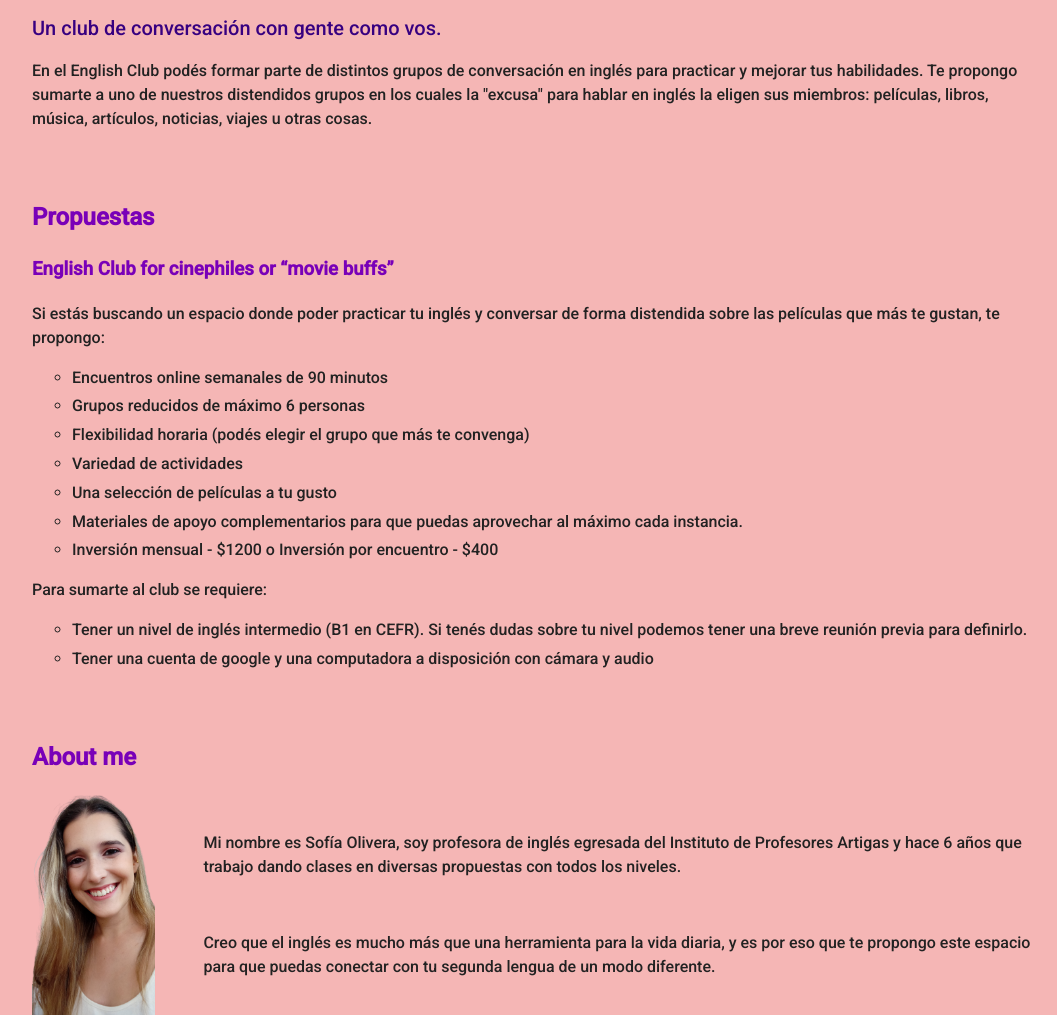
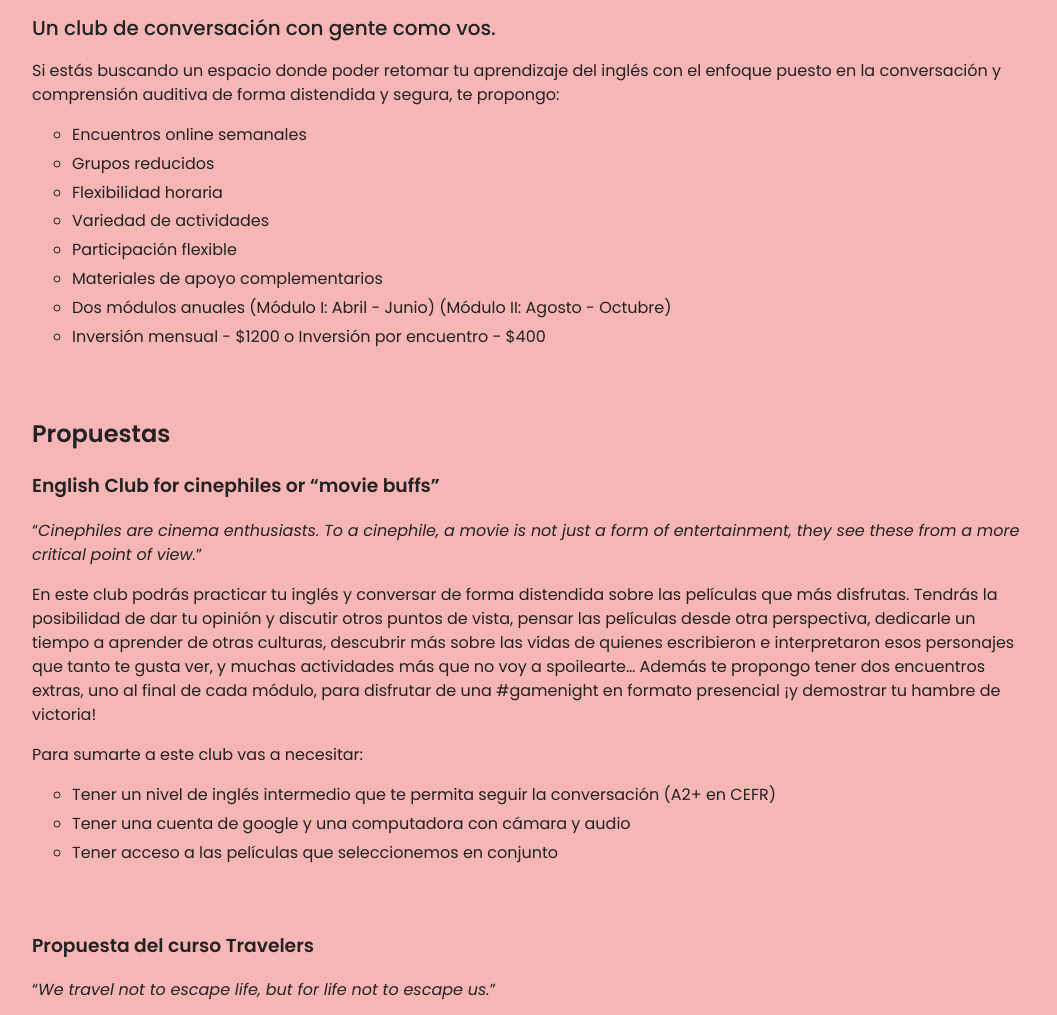
Before and after one commit to englishuruguayclub/englishuruguayclub.github.io, a plain HTML site: page index.html in a window 1280 px wide. Shown: the part 425-1440 px from the top of the page, without its empty margins (108-1165 px from the left). Drawn offline with Linux system fonts and the light colour scheme.

Commit message:
fix content and improve styles and font

```diff
--- a/index.html
+++ b/index.html
@@ -12,6 +12,9 @@
     <link rel="preconnect" href="https://fonts.googleapis.com">
     <link rel="preconnect" href="https://fonts.gstatic.com" crossorigin>
     <link href="https://fonts.googleapis.com/css2?family=Roboto:wght@500&display=swap" rel="stylesheet">
+    <link rel="preconnect" href="https://fonts.googleapis.com">
+    <link rel="preconnect" href="https://fonts.gstatic.com" crossorigin>
+    <link href="https://fonts.googleapis.com/css2?family=Poppins:ital,wght@0,400;0,500;0,600;1,400;1,500&display=swap" rel="stylesheet">
     <link rel="stylesheet" href="./main.css">
   </head>
   <body>
@@ -30,27 +33,40 @@
         <div class="content-container">
           <p><span class="highlight">Practicá tu inglés!</span></p>
           <p><span class="highlight">Un club de conversación con gente como vos.</span></p>
-          <p>En el English Club podés formar parte de distintos grupos de conversación en inglés para practicar y mejorar tus habilidades. Te propongo sumarte a uno de nuestros distendidos grupos en los cuales la "excusa" para hablar en inglés la eligen sus miembros: películas, libros, música, artículos, noticias, viajes u otras cosas.</p>
+          <p>Si estás buscando un espacio donde poder retomar tu aprendizaje del inglés con el enfoque puesto en la conversación y comprensión auditiva de forma distendida y segura, te propongo:</p>
+          <ul>
+            <li>Encuentros online semanales</li>
+            <li>Grupos reducidos</li>
+            <li>Flexibilidad horaria</li>
+            <li>Variedad de actividades</li>
+            <li>Participación flexible</li>
+            <li>Materiales de apoyo complementarios</li>
+            <li>Dos módulos anuales (Módulo I: Abril - Junio) (Módulo II: Agosto - Octubre)</li>
+            <li>Inversión mensual - $1200 o Inversión por encuentro - $400</li>
+          </ul>
         </div>
       </section>
       <section id="proposals">
         <div class="content-container">
           <h2>Propuestas</h2>
           <h3>English Club for cinephiles or “movie buffs”</h3>
-          <p>Si estás buscando un espacio donde poder practicar tu inglés y conversar de forma distendida sobre las películas que más te gustan, te propongo:</p>
+          <q><i>Cinephiles are cinema enthusiasts. To a cinephile, a movie is not just a form of entertainment, they see these from a more critical point of view.</i></q>
+          <p>En este club podrás practicar tu inglés y conversar de forma distendida sobre las películas que más disfrutas. Tendrás la posibilidad de dar tu opinión y discutir otros puntos de vista, pensar las películas desde otra perspectiva, dedicarle un tiempo a aprender de otras culturas, descubrir más sobre las vidas de quienes escribieron e interpretaron esos personajes que tanto te gusta ver, y muchas actividades más que no voy a spoilearte… Además te propongo tener dos encuentros extras, uno al final de cada módulo, para disfrutar de una #gamenight en formato presencial ¡y demostrar tu hambre de victoria!</p>
+          <p>Para sumarte a este club vas a necesitar:</p>
           <ul>
-            <li>Encuentros online semanales de 90 minutos</li>
-            <li>Grupos reducidos de máximo 6 personas</li>
-            <li>Flexibilidad horaria (podés elegir el grupo que más te convenga)</li>
-            <li>Variedad de actividades</li>
-            <li>Una selección de películas a tu gusto</li>
-            <li>Materiales de apoyo complementarios para que puedas aprovechar al máximo cada instancia.</li>
-            <li>Inversión mensual - $1200 o Inversión por encuentro - $400</li>
+            <li>Tener un nivel de inglés intermedio que te permita seguir la conversación (A2+ en CEFR)</li>
+            <li>Tener una cuenta de google y una computadora con cámara y audio</li>
+            <li>Tener acceso a las películas que seleccionemos en conjunto</li>
           </ul>
-          <p>Para sumarte al club se requiere:</p>
+        </div>
+        <div class="content-container">
+          <h3>Propuesta del curso Travelers</h3>
+          <q><i>We travel not to escape life, but for life not to escape us.</i></q>
+          <p>En este club podrás retomar el aprendizaje de esta segunda lengua en un espacio seguro y a tu propio ritmo, con el objetivo puesto en aprender inglés desde cero para sentirte capaz y arriesgarte más en tus próximos viajes. Te propongo trabajar desde la comunicación oral con temáticas claves para los contextos en los que necesitarás manejarte (aeropuerto, hotel, restaurant, transporte y calle, museo, tienda, consultorio médico), pudiendo también solicitar temas que te parezca pertinente sumar.</p>
+          <p>Para sumarte a este club vas a necesitar:</p>
           <ul>
-            <li>Tener un nivel de inglés intermedio (B1 en CEFR). Si tenés dudas sobre tu nivel podemos tener una breve reunión previa para definirlo.</li>
-            <li>Tener una cuenta de google y una computadora a disposición con cámara y audio</li>
+            <li>Tener cero conocimiento de la lengua, o muy poquito en todo caso (A1 en CEFR)</li>
+            <li>Tener una cuenta de google y una computadora con cámara y audio</li>
           </ul>
         </div>
       </section>
--- a/main.css
+++ b/main.css
@@ -1,5 +1,5 @@
 body {
-  font-family: 'Roboto', sans-serif;
+  font-family: 'Poppins', sans-serif;
   min-height: 100vh;
   padding: 0;
   margin: 0;
@@ -68,11 +68,11 @@ h1 {
 }
 
 h2 {
-  color: #7900b8;
+
 }
 
 h3 {
-  color: #7900b8;
+
 }
 
 p {
@@ -81,7 +81,7 @@ p {
 
 p .highlight {
   font-size: 20px;
-  color: #370080;
+  font-weight: 500;
 }
 
 #main {
```
